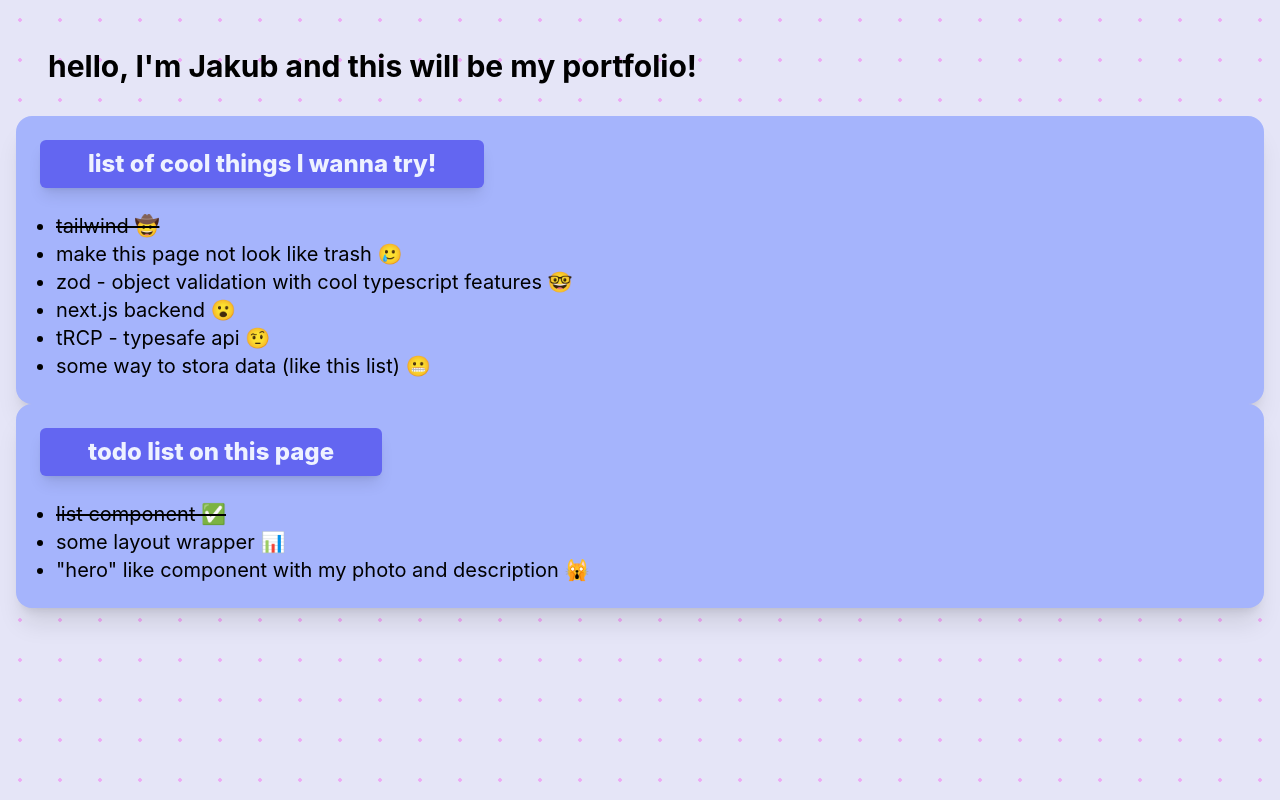
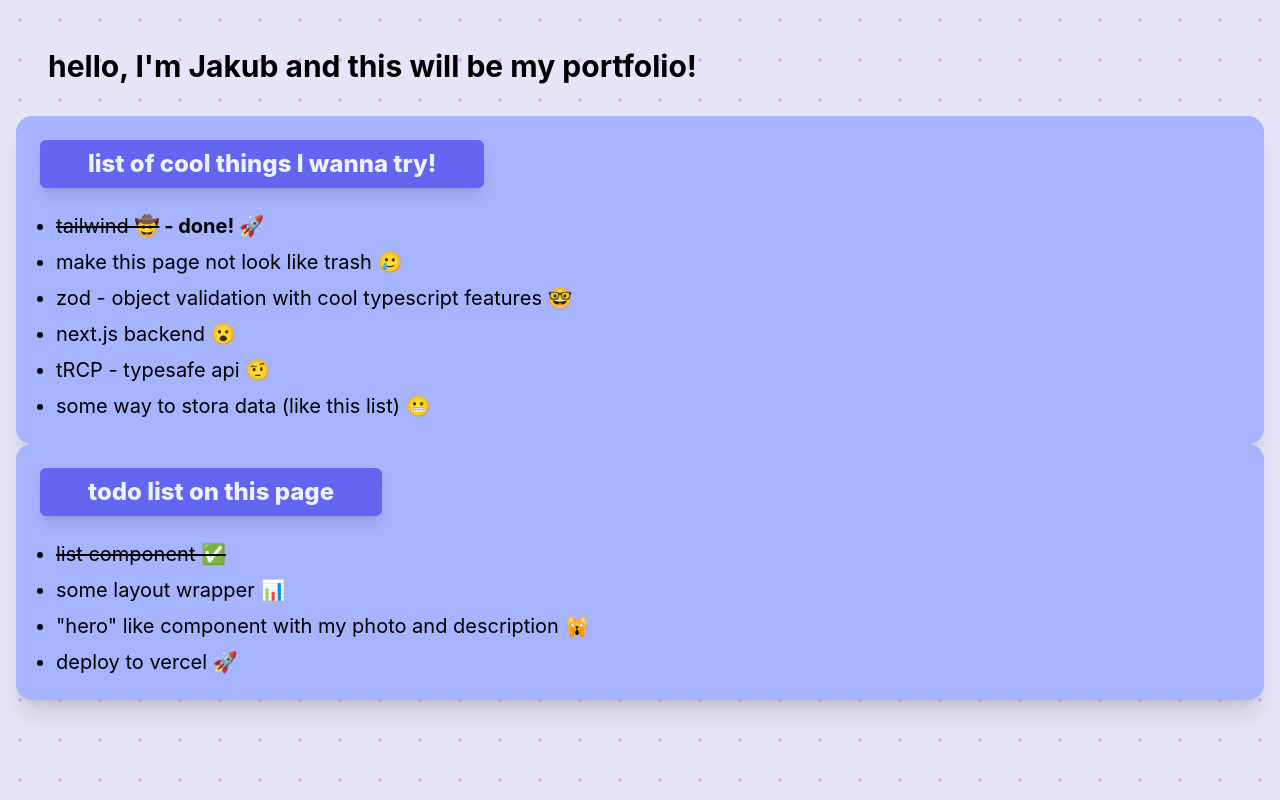
Before and after one commit to jjachowski/portfolio, a Next.js app: page / in a window 1280 px wide. Built offline with nearby package versions, Linux system fonts and the light colour scheme.

Commit message:
added superCool option to list component

```diff
--- a/components/List.tsx
+++ b/components/List.tsx
@@ -5,16 +5,24 @@ export type ListItem = {
   done?: boolean;
 };
 
+const coolEmojis = ['😎', '🚀', '🤠', '🔥', '🥳'];
+
 interface ListProps {
   items: ListItem[];
   className?: string;
+  superCool?: boolean;
 }
 
-export const List: React.FC<ListProps> = ({ className, items }) => {
+export const List: React.FC<ListProps> = ({ className, items, superCool }) => {
   return (
-    <ul className={`list-disc pl-4 ${className}`}>
+    <ul className={`list-disc pl-4 ${className} flex flex-col space-y-2`}>
       {items.map((x) => (
-        <li key={x.text}>{x.done ? <s>{x.text}</s> : x.text}</li>
+        <li key={x.text}>
+          {x.done ? <s>{x.text}</s> : x.text}
+          {superCool && x.done && (
+            <b>{' - done! ' + coolEmojis[x.text.length % coolEmojis.length]}</b>
+          )}
+        </li>
       ))}
     </ul>
   );
--- a/components/TodoList.tsx
+++ b/components/TodoList.tsx
@@ -4,24 +4,17 @@ import { List, ListItem } from './List';
 interface TodoListProps {
   title: string;
   items: ListItem[];
+  superCool?: boolean;
 }
 
-export const TodoList: React.FC<TodoListProps> = ({ title, items }) => {
+export const TodoList: React.FC<TodoListProps> = ({
+  title,
+  items,
+  superCool,
+}) => {
   return (
     <Card title={title}>
-      {/* <ul className='list-disc text-lg pl-4'>
-        <li>
-          <s>tailwind</s>
-        </li>
-        <li>make this page not look like trash</li>
-        <li>zod - object validation with cool typescript features</li>
-        <li>next.js backend</li>
-        <li>react query</li>
-        <li>tRCP - typesafe api</li>
-        <li>znaleźć sposób na przechowywanie treści 😬</li>
-      </ul> */}
-
-      <List items={items} className='text-xl' />
+      <List items={items} className='text-xl' superCool={superCool} />
     </Card>
   );
 };
--- a/data/todoList.ts
+++ b/data/todoList.ts
@@ -4,4 +4,5 @@ export const todoList: ListItem[] = [
   { text: 'list component ✅', done: true },
   { text: 'some layout wrapper 📊' },
   { text: '"hero" like component with my photo and description 🙀' },
+  { text: 'deploy to vercel 🚀' },
 ];
--- a/pages/index.tsx
+++ b/pages/index.tsx
@@ -14,6 +14,7 @@ const Home: NextPage = () => {
         <TodoList
           items={thingsToTry}
           title='list of cool things I wanna try!'
+          superCool
         />
         <TodoList items={todoList} title='todo list on this page' />
       </Stack>
```
